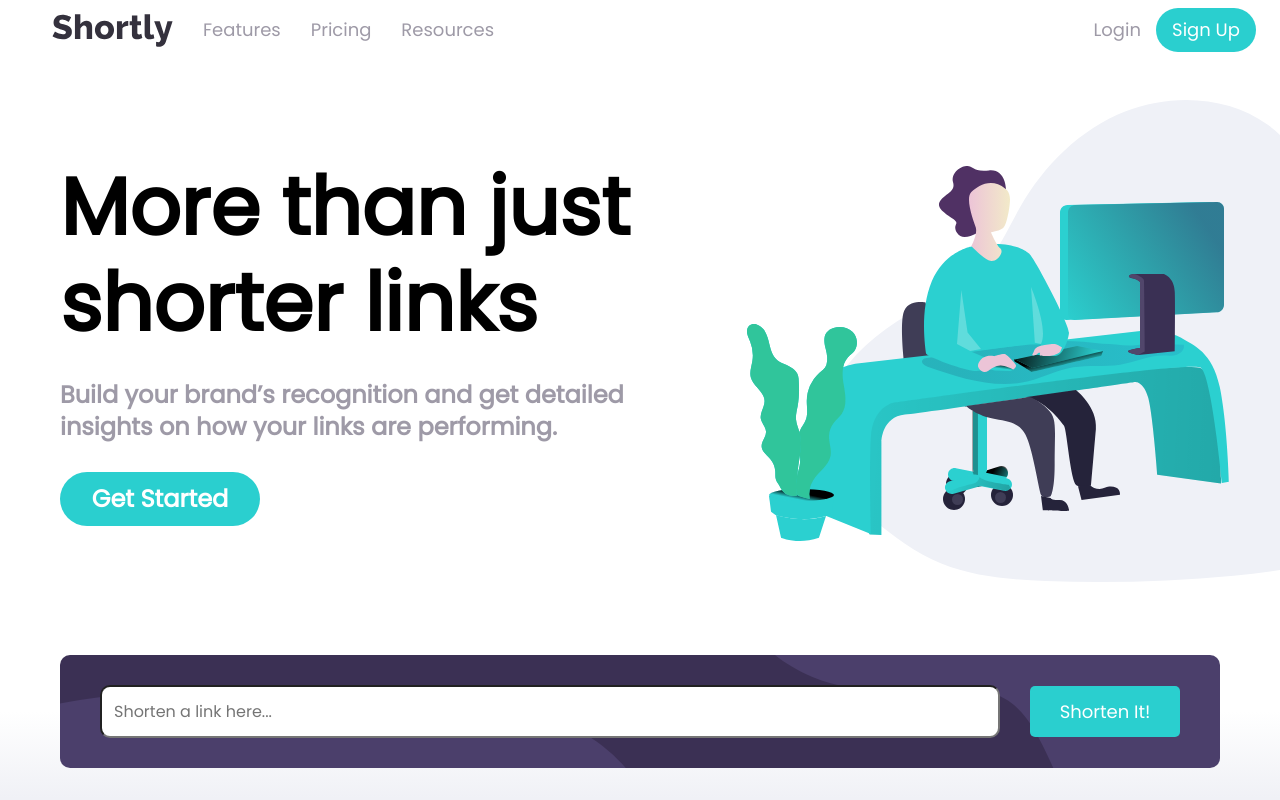
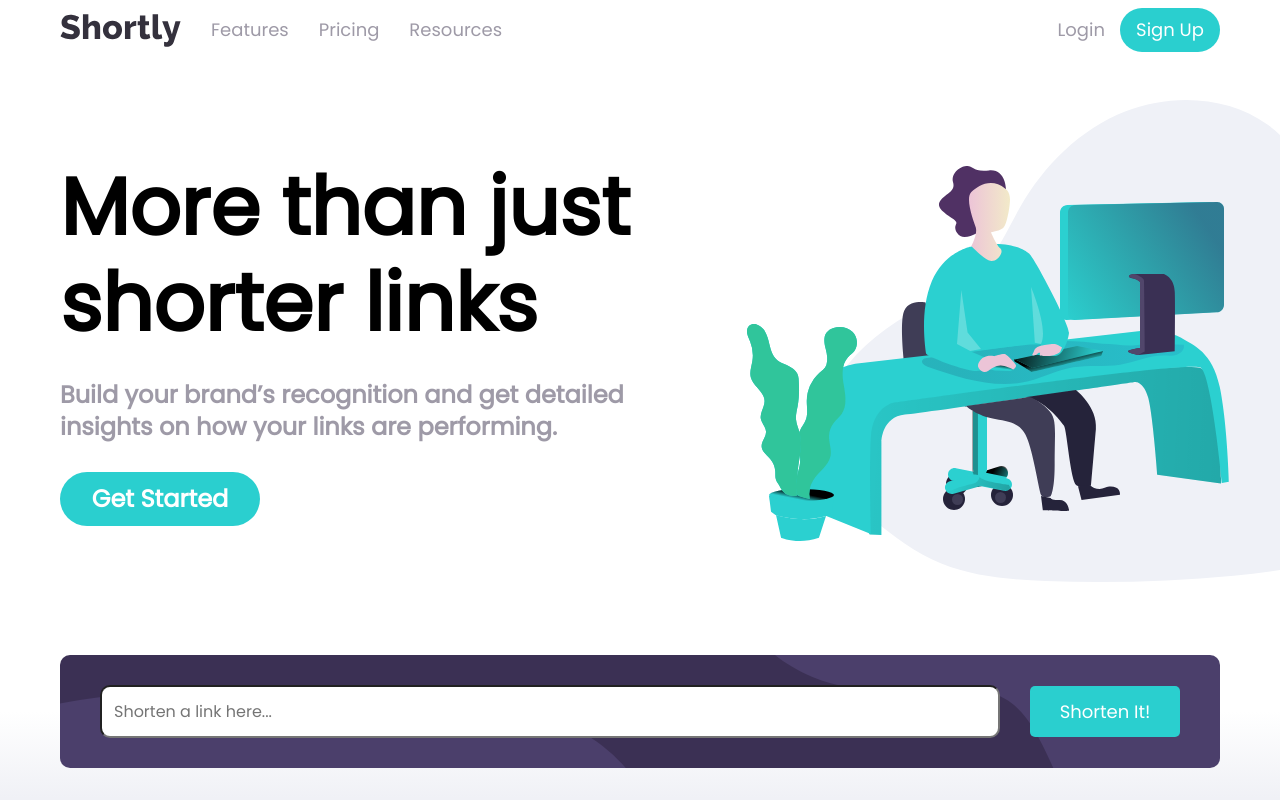
Before and after one commit to hoangviet1993/url-shortener, a React (Create React App) app: page / in a window 1280 px wide. Shown: the top 800 px of the page. Built offline with nearby package versions, Linux system fonts and the light colour scheme.

Commit message:
Add padding to both side on desktop (#14)

```diff
--- a/src/components/Navbar/Navbar.tsx
+++ b/src/components/Navbar/Navbar.tsx
@@ -36,7 +36,7 @@ const toolbarStyleDesktop = {
   backgroundColor: 'white',
   color: 'hsl(257, 7%, 63%)',
   minHeight: '60px',
-  paddingLeft: '52px',
+  padding: '0 60px',
 }
 
 const Navbar = () => {
```
